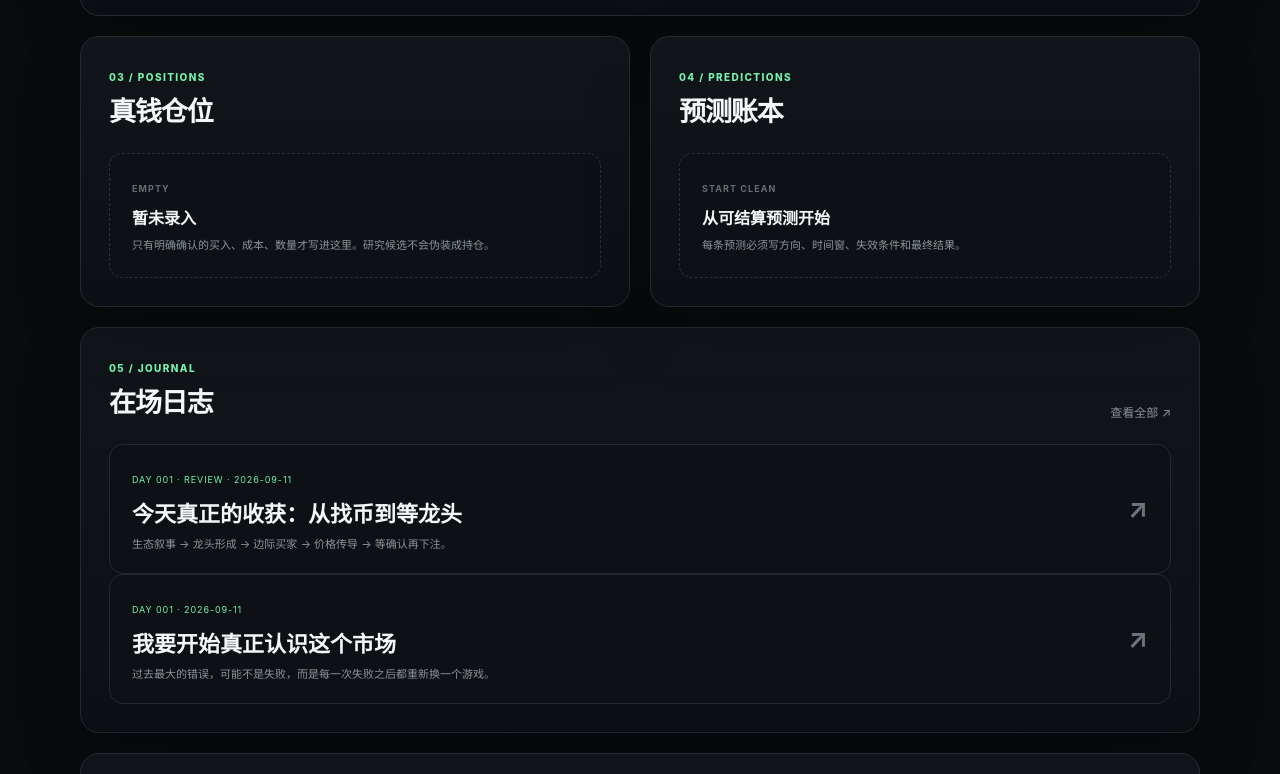
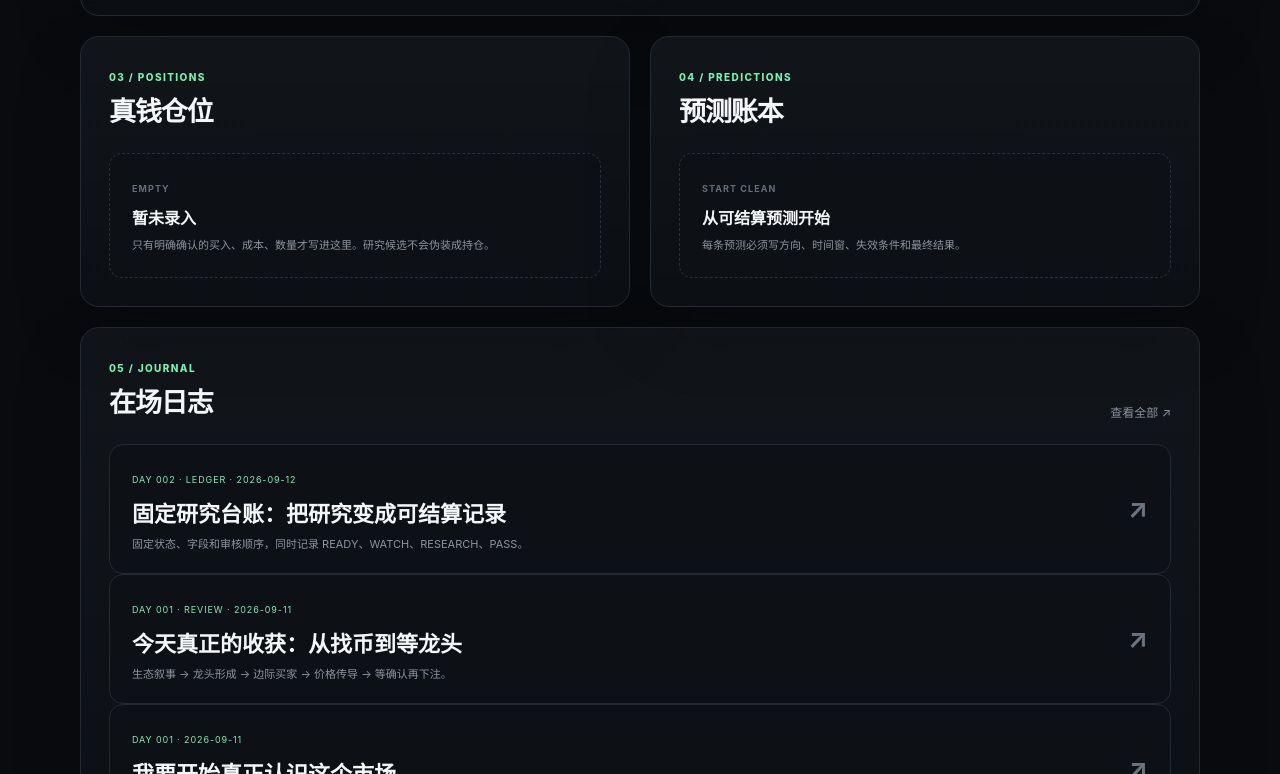
Before and after one commit to wjz5788/Crypto-Market, a plain HTML site: page index.html in a window 1280 px wide. Shown: the part 1786-2560 px from the top of the page. Drawn offline with Linux system fonts and the light colour scheme; no server answers.

Commit message:
Surface research ledger on homepage

```diff
--- a/index.html
+++ b/index.html
@@ -30,7 +30,7 @@
 
   <div class="meta">
     <div><small>当前模式</small><strong>下跌期 / 强势筛选</strong></div>
-    <div><small>最后更新</small><strong>2026-09-11</strong></div>
+    <div><small>最后更新</small><strong>2026-09-12</strong></div>
     <div><small>真实持仓</small><strong>仅记录已确认交易</strong></div>
   </div>
 </section>
@@ -83,6 +83,14 @@
     <div><span>05 / JOURNAL</span><h2>在场日志</h2></div>
     <a href="articles/index.html">查看全部 ↗</a>
   </div>
+  <a class="article" href="articles/2026-09-12-ledger.html">
+    <div>
+      <small>DAY 002 · LEDGER · 2026-09-12</small>
+      <h3>固定研究台账：把研究变成可结算记录</h3>
+      <p>固定状态、字段和审核顺序，同时记录 READY、WATCH、RESEARCH、PASS。</p>
+    </div>
+    <strong>↗</strong>
+  </a>
   <a class="article" href="articles/2026-09-11-review.html">
     <div>
       <small>DAY 001 · REVIEW · 2026-09-11</small>
```
